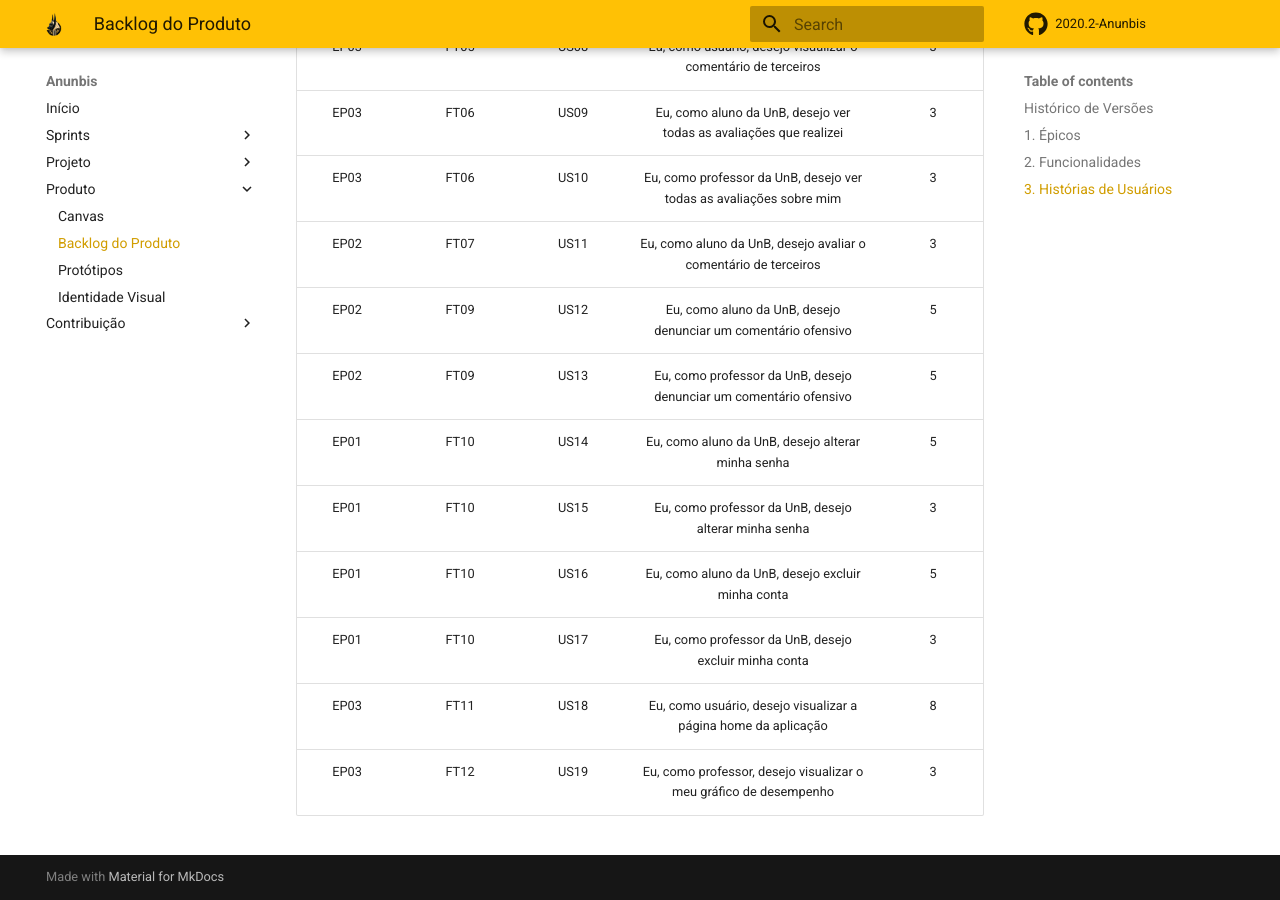
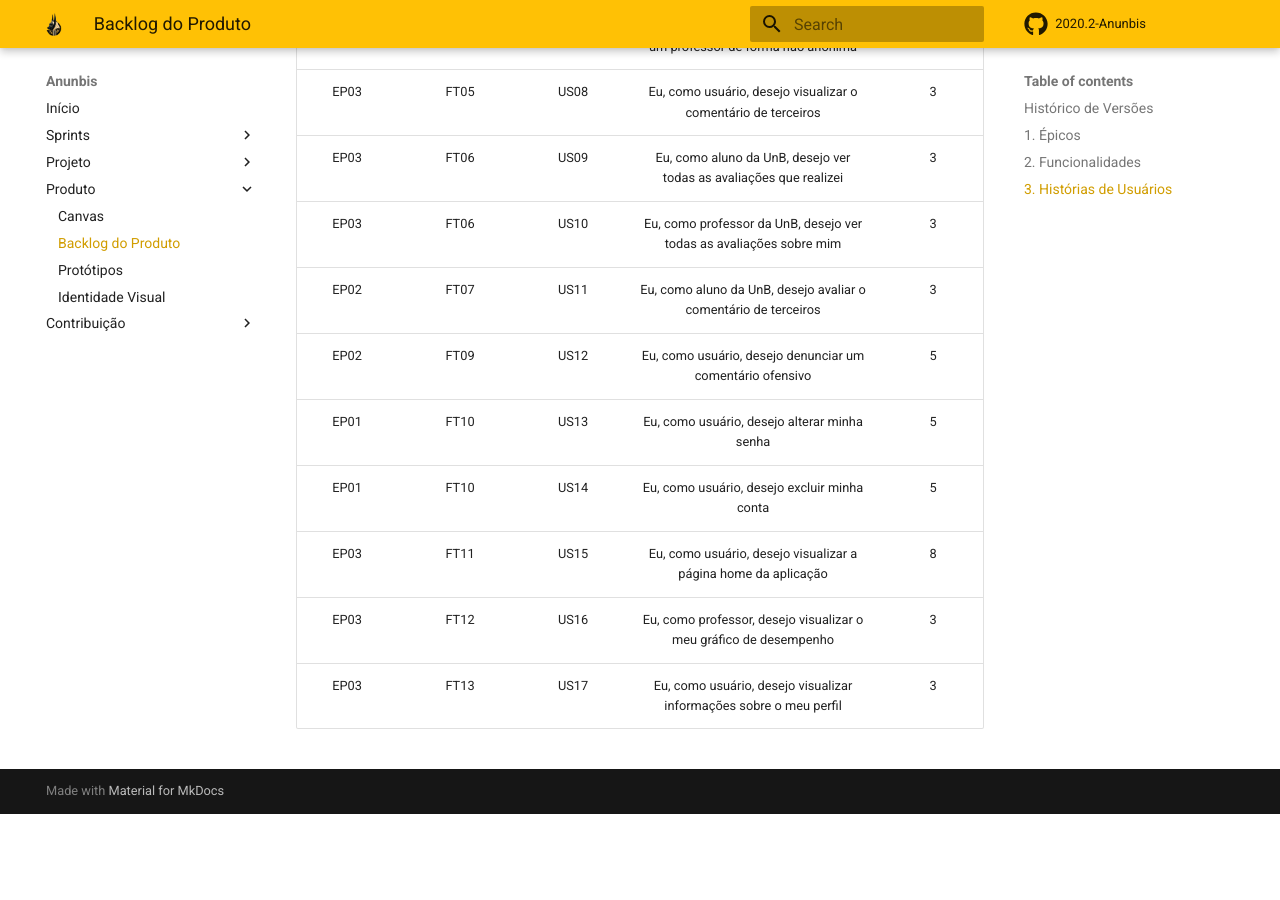
Before and after one commit to fga-eps-mds/2020.2-Anunbis, an MkDocs documentation site: the page built from docs/produto/backlog.md, in a window 1280 px wide and 900 px high, scrolled down 2169 px. Built offline with MkDocs 1.6.1 and Material for MkDocs 9.7.7, drawn with Linux system fonts in a browser that asks for light colours; comment, search, counter and statistics services are not loaded; after the commit the page ends 2983 px from its top, so only the background shows below that; some of the changed text lies outside the part shown.

Commit message:
(#178) Adicionando US de informações do perfil, e unificando US de professor e aluno

```diff
--- a/docs/produto/backlog.md
+++ b/docs/produto/backlog.md
@@ -34,6 +34,7 @@ Data|Versão|Descrição|Autor
 |EP01|FT10|Editar própria conta|
 |EP03|FT11|Visualizar tela home da aplicação|
 |EP03|FT12|Visualizar gráfico de desempenho do professor|
+|EP03|FT13|Visualizar informações do próprio perfil|
 
 
 ## 3. <a name="3">Histórias de Usuários</a>
@@ -51,11 +52,9 @@ Data|Versão|Descrição|Autor
 |EP03|FT06|US09|Eu, como aluno da UnB, desejo ver todas as avaliações que realizei|3|
 |EP03|FT06|US10|Eu, como professor da UnB, desejo ver todas as avaliações sobre mim|3|
 |EP02|FT07|US11|Eu, como aluno da UnB, desejo avaliar o comentário de terceiros|3|
-|EP02|FT09|US12|Eu, como aluno da UnB, desejo denunciar  um comentário ofensivo |5|
-|EP02|FT09|US13|Eu, como professor da UnB, desejo denunciar  um comentário ofensivo |5|
-|EP01|FT10|US14|Eu, como aluno da UnB, desejo alterar minha senha|5|
-|EP01|FT10|US15|Eu, como professor da UnB, desejo alterar minha senha|3|
-|EP01|FT10|US16|Eu, como aluno da UnB, desejo excluir minha conta|5|
-|EP01|FT10|US17|Eu, como professor da UnB, desejo excluir minha conta|3|
-|EP03|FT11|US18|Eu, como usuário, desejo visualizar a página home da aplicação|8|
-|EP03|FT12|US19|Eu, como professor, desejo visualizar o meu gráfico de desempenho|3|
+|EP02|FT09|US12|Eu, como usuário, desejo denunciar  um comentário ofensivo |5|
+|EP01|FT10|US13|Eu, como usuário, desejo alterar minha senha|5|
+|EP01|FT10|US14|Eu, como usuário, desejo excluir minha conta|5|
+|EP03|FT11|US15|Eu, como usuário, desejo visualizar a página home da aplicação|8|
+|EP03|FT12|US16|Eu, como professor, desejo visualizar o meu gráfico de desempenho|3|
+|EP03|FT13|US17|Eu, como usuário, desejo visualizar informações sobre o meu perfil|3|
```
